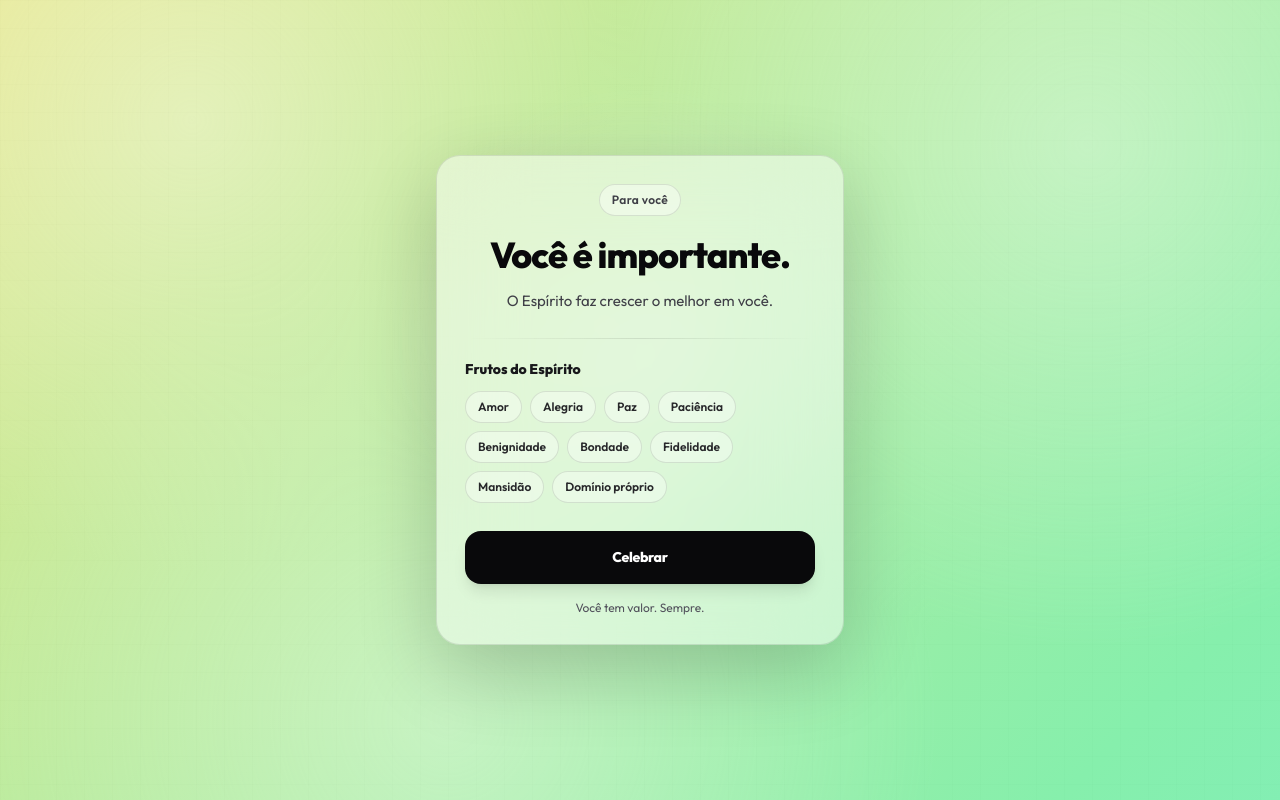
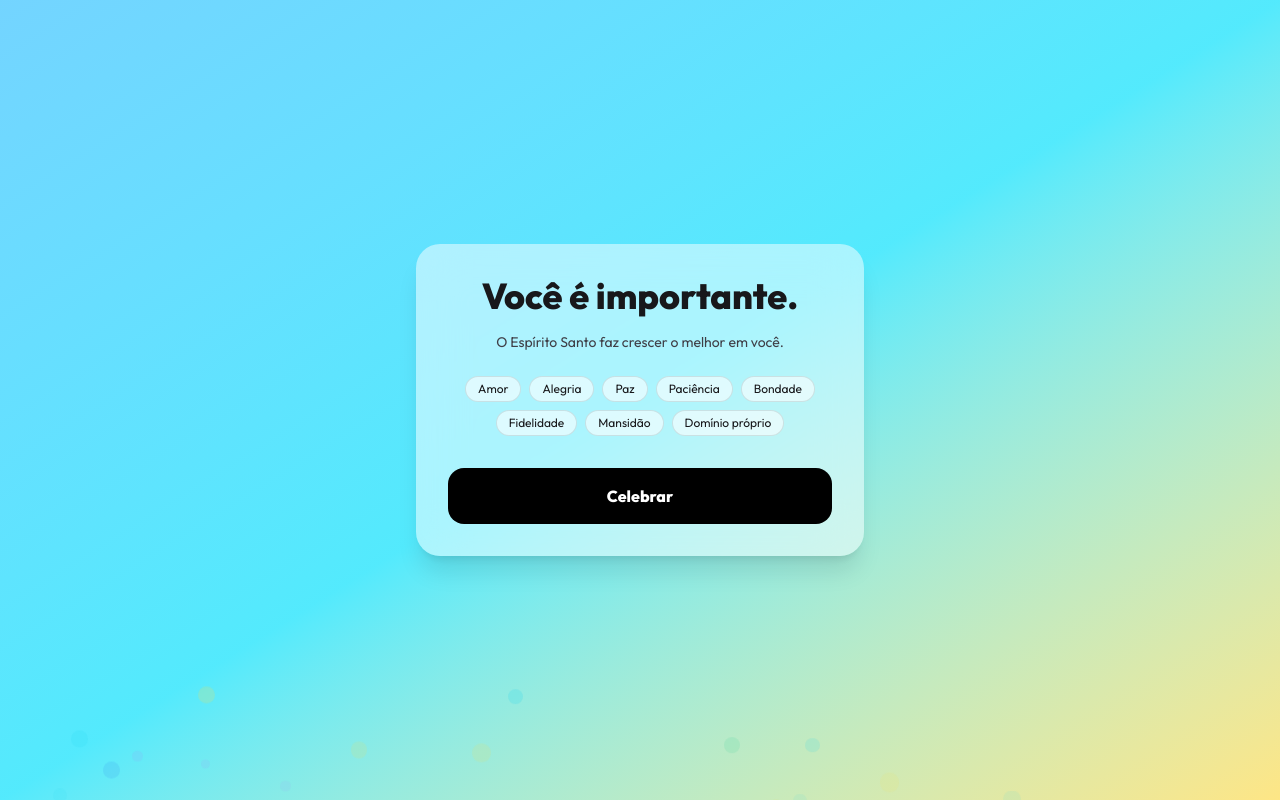
Before and after one commit to rodrigocamargo854/foryou, a Next.js app: page / in a window 1280 px wide. Both pictures are taken after a click on the button "Celebrar". Built offline with nearby package versions, Linux system fonts and the light colour scheme.

Commit message:
new version

```diff
--- a/app/page.tsx
+++ b/app/page.tsx
@@ -4,17 +4,10 @@ import { useEffect, useMemo, useState } from 'react'
 
 type Particle = {
   id: string
+  x: number
   size: number
   duration: number
-  dx: number
-  dy: number
   color: string
-  blur: number
-  opacity: number
-}
-
-function uid() {
-  return Math.random().toString(16).slice(2) + Date.now().toString(16)
 }
 
 export default function Page() {
@@ -24,7 +17,6 @@ export default function Page() {
       'Alegria',
       'Paz',
       'Paciência',
-      'Benignidade',
       'Bondade',
       'Fidelidade',
       'Mansidão',
@@ -33,212 +25,97 @@ export default function Page() {
     []
   )
 
-  const [showFruits, setShowFruits] = useState(false)
-  const [particles, setParticles] = useState<Particle[]>([])
-  const [power, setPower] = useState(1)
-
-  // limites pra não acumular memória
-  const MAX_PARTICLES = 260
-  const MAX_POWER = 10
-
-  useEffect(() => {
-    const t = setTimeout(() => setShowFruits(true), 550)
-    return () => clearTimeout(t)
-  }, [])
+  const [rain, setRain] = useState<Particle[]>([])
 
   function celebrate() {
-    const palette = ['#111827', '#1d4ed8', '#0ea5e9', '#16a34a', '#f59e0b', '#7c3aed']
+    const colors = ['#2563eb', '#22d3ee', '#34d399', '#fde047', '#a78bfa']
 
-    const nextPower = Math.min(power + 1, MAX_POWER)
-    setPower(nextPower)
+    const drops: Particle[] = Array.from({ length: 40 }).map(() => ({
+      id: Math.random().toString(16).slice(2),
+      x: Math.random() * 100,
+      size: 8 + Math.random() * 12,
+      duration: 2 + Math.random() * 1.5,
+      color: colors[Math.floor(Math.random() * colors.length)]
+    }))
 
-    const count = 18 + nextPower * 10
+    setRain(drops)
 
-    const created: Particle[] = Array.from({ length: count }).map(() => {
-      const angle = Math.random() * Math.PI * 2
-      const radius = 140 + Math.random() * 220
-      const dx = Math.cos(angle) * radius
-      const dy = Math.sin(angle) * radius
-
-      return {
-        id: uid(),
-        size: 6 + Math.random() * 10,
-        duration: 650 + Math.random() * 650,
-        dx,
-        dy,
-        color: palette[Math.floor(Math.random() * palette.length)],
-        blur: Math.random() < 0.25 ? 6 : 0,
-        opacity: 0.75 + Math.random() * 0.25
-      }
-    })
-
-    setParticles((prev) => {
-      const merged = [...prev, ...created]
-      if (merged.length <= MAX_PARTICLES) return merged
-      return merged.slice(merged.length - MAX_PARTICLES)
-    })
+    setTimeout(() => {
+      setRain([])
+    }, 3500)
   }
 
   return (
     <main className="relative min-h-screen w-full overflow-hidden text-zinc-900">
-      {/* Background animado (claro/alegre) */}
-      <div className="absolute inset-0 animated-bg" />
-      <div className="absolute inset-0 opacity-35 bg-[radial-gradient(circle_at_15%_15%,white,transparent_35%),radial-gradient(circle_at_85%_18%,white,transparent_40%),radial-gradient(circle_at_35%_90%,white,transparent_45%)]" />
 
-      {/* grid suave */}
-      <div className="pointer-events-none absolute inset-0 opacity-[0.10] [background-image:linear-gradient(to_right,rgba(0,0,0,0.10)_1px,transparent_1px),linear-gradient(to_bottom,rgba(0,0,0,0.10)_1px,transparent_1px)] [background-size:28px_28px]" />
+      {/* Background */}
+      <div className="absolute inset-0 bg-gradient-to-br from-sky-300 via-cyan-300 to-amber-200" />
 
-      {/* Centro com “respiração” de luz */}
-      <div className="pointer-events-none absolute inset-0">
-        <div className="center-glow" />
-      </div>
-
-      {/* Partículas expandindo do centro */}
+      {/* CHUVA */}
       <div className="pointer-events-none absolute inset-0 z-20">
-        {particles.map((p) => (
+        {rain.map((drop) => (
           <div
-            key={p.id}
-            onAnimationEnd={() => setParticles((prev) => prev.filter((x) => x.id !== p.id))}
-            className="particle"
-            style={
-              {
-                width: p.size,
-                height: p.size,
-                backgroundColor: p.color,
-                opacity: p.opacity,
-                filter: p.blur ? `blur(${p.blur}px)` : 'none',
-                animationDuration: `${p.duration}ms`,
-                // @ts-ignore
-                '--dx': `${p.dx}px`,
-                // @ts-ignore
-                '--dy': `${p.dy}px`
-              } as React.CSSProperties
-            }
+            key={drop.id}
+            style={{
+              position: 'absolute',
+              left: `${drop.x}vw`,
+              top: '-20px',
+              width: drop.size,
+              height: drop.size,
+              backgroundColor: drop.color,
+              borderRadius: '50%',
+              animation: `fall ${drop.duration}s linear forwards`
+            }}
           />
         ))}
       </div>
 
       {/* Conteúdo */}
-      <div className="relative z-10 mx-auto flex min-h-screen max-w-md items-center px-5 py-10">
-        <section className="w-full rounded-3xl border border-black/10 bg-white/45 p-7 shadow-[0_25px_80px_rgba(0,0,0,0.20)] backdrop-blur-2xl">
-          <div className="text-center">
-            <div className="mx-auto inline-flex items-center rounded-full border border-black/10 bg-white/40 px-3 py-1.5 text-[12px] font-semibold tracking-wide text-zinc-700">
-              Para você
-            </div>
+      <div className="relative z-10 flex min-h-screen items-center justify-center px-6">
+        <div className="w-full max-w-md rounded-3xl bg-white/50 backdrop-blur-xl p-8 shadow-xl text-center">
 
-            <h1 className="mt-4 text-4xl font-black leading-tight tracking-tight text-zinc-950">
+          <h1 className="text-4xl font-black">
             Você é importante.
           </h1>
 
-            <p className="mt-3 text-[15px] leading-relaxed text-zinc-700">
-              O Espírito faz crescer o melhor em você.
+          <p className="mt-4 text-zinc-700 text-sm">
+            O Espírito Santo faz crescer o melhor em você.
           </p>
-          </div>
 
-          <div className="mt-6 h-px w-full bg-gradient-to-r from-transparent via-black/10 to-transparent" />
-
-          {showFruits && (
-            <div className="mt-5">
-              <p className="text-sm font-bold text-zinc-900">Frutos do Espírito</p>
-
-              <div className="mt-3 flex flex-wrap gap-2">
+          <div className="mt-6 flex flex-wrap gap-2 justify-center">
             {fruits.map((fruit) => (
               <span
                 key={fruit}
-                    className="rounded-full border border-black/10 bg-white/35 px-3 py-1.5 text-[12px] font-semibold text-zinc-800"
+                className="px-3 py-1 text-xs rounded-full bg-white/60 border border-black/10"
               >
                 {fruit}
               </span>
             ))}
           </div>
-            </div>
-          )}
 
-          <div className="mt-7">
           <button
             onClick={celebrate}
-              className="w-full rounded-2xl bg-zinc-950 px-4 py-4 text-[14px] font-extrabold tracking-tight text-white shadow-lg active:scale-[0.98]"
+            className="mt-8 w-full py-4 rounded-2xl bg-black text-white font-bold"
           >
             Celebrar
           </button>
-
-            <p className="mt-4 text-center text-xs text-zinc-600">Você tem valor. Sempre.</p>
         </div>
-        </section>
       </div>
 
-      {/* CSS global */}
+      {/* CSS */}
       <style jsx global>{`
-        .animated-bg {
-          background: linear-gradient(-45deg, #93c5fd, #67e8f9, #86efac, #fde68a, #c4b5fd);
-          background-size: 450% 450%;
-          animation: gradientMove 12s ease infinite;
-        }
-
-        @keyframes gradientMove {
+        @keyframes fall {
           0% {
-            background-position: 0% 50%;
-          }
-          50% {
-            background-position: 100% 50%;
-          }
-          100% {
-            background-position: 0% 50%;
-          }
-        }
-
-        .center-glow {
-          position: absolute;
-          left: 50%;
-          top: 42%;
-          width: 560px;
-          height: 560px;
-          transform: translate(-50%, -50%);
-          border-radius: 9999px;
-          background: radial-gradient(circle, rgba(255, 255, 255, 0.35), rgba(255, 255, 255, 0) 62%);
-          filter: blur(12px);
-          animation: breathe 2.4s ease-in-out infinite;
-          opacity: 0.95;
-        }
-
-        @keyframes breathe {
-          0%,
-          100% {
-            transform: translate(-50%, -50%) scale(0.96);
-            opacity: 0.85;
-          }
-          50% {
-            transform: translate(-50%, -50%) scale(1.02);
-            opacity: 1;
-          }
-        }
-
-        .particle {
-          position: absolute;
-          left: 50%;
-          top: 42%;
-          border-radius: 9999px;
-          transform: translate(-50%, -50%);
-          animation-name: burst;
-          animation-timing-function: cubic-bezier(0.2, 0.8, 0.2, 1);
-          animation-fill-mode: forwards;
-          box-shadow: 0 0 18px rgba(0, 0, 0, 0.12);
-        }
-
-        @keyframes burst {
-          0% {
-            transform: translate(-50%, -50%) translate3d(0, 0, 0) scale(1);
-            opacity: 0;
-          }
-          10% {
+            transform: translateY(0);
             opacity: 1;
           }
           100% {
-            transform: translate(-50%, -50%) translate3d(var(--dx), var(--dy), 0) scale(0.7);
+            transform: translateY(110vh);
             opacity: 0;
           }
         }
       `}</style>
+
     </main>
   )
 }
```
Lines whose indentation alone changed are shown as unchanged.
